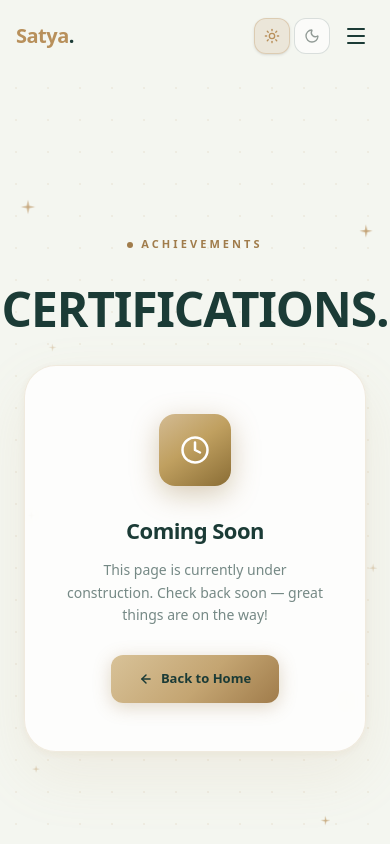
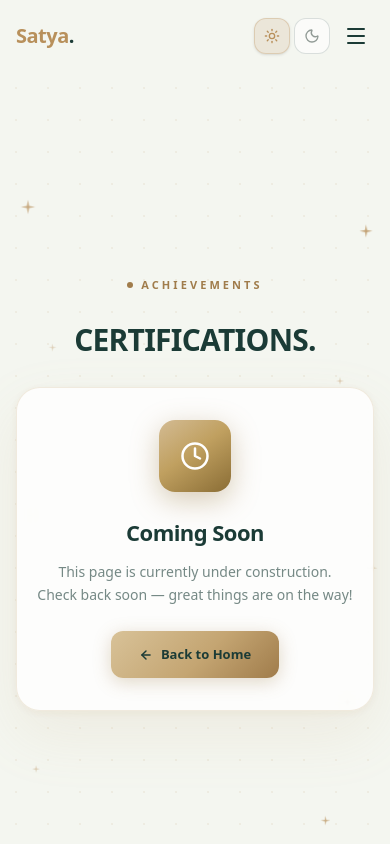
Before and after one commit to Satya889900/potfolie-frountend, a Next.js app: page /certifications in a window 390 px wide. Shown: the top 844 px of the page. Built offline with nearby package versions, Linux system fonts and the light colour scheme.

Commit message:
All pages responsive done

```diff
--- a/src/components/common/ComingSoon.tsx
+++ b/src/components/common/ComingSoon.tsx
@@ -97,7 +97,7 @@ export default function ComingSoonPage({ title, badge }: ComingSoonPageProps) {
       </div>
 
       {/* ── Page content ── */}
-      <div className="relative z-10 flex-1 flex flex-col items-center justify-center py-28 px-6 md:px-10 xl:px-16">
+      <div className="relative z-10 flex-1 flex flex-col items-center justify-center py-20 sm:py-28 px-4 sm:px-6 md:px-10 xl:px-16 overflow-hidden w-full">
         <div className="max-w-xl mx-auto w-full flex flex-col items-center text-center gap-8">
 
           {/* Badge */}
@@ -118,7 +118,7 @@ export default function ComingSoonPage({ title, badge }: ComingSoonPageProps) {
             initial={{ opacity: 0, y: -8 }}
             animate={{ opacity: 1, y: 0 }}
             transition={{ duration: 0.4, delay: 0.06 }}
-            className="text-5xl md:text-6xl lg:text-[4rem] font-black tracking-tight leading-none"
+            className="text-3xl min-[400px]:text-4xl sm:text-5xl md:text-6xl lg:text-[4rem] font-black tracking-tight leading-none break-words"
             style={{ color: isDark ? "#e8efe2" : "#1b3b36" }}
           >
             {title}
@@ -129,7 +129,7 @@ export default function ComingSoonPage({ title, badge }: ComingSoonPageProps) {
             initial={{ opacity: 0, y: 24 }}
             animate={{ opacity: 1, y: 0 }}
             transition={{ duration: 0.45, delay: 0.14 }}
-            className="w-full px-10 py-12 rounded-[2rem] flex flex-col items-center gap-7 backdrop-blur-sm"
+            className="w-full px-5 min-[400px]:px-6 sm:px-10 py-8 sm:py-12 rounded-3xl sm:rounded-[2rem] flex flex-col items-center gap-6 sm:gap-7 backdrop-blur-sm"
             style={{
               background: isDark ? "rgba(255,255,255,0.04)" : "rgba(255,255,255,0.78)",
               border: isDark
--- a/src/components/home/FeaturedProjects.tsx
+++ b/src/components/home/FeaturedProjects.tsx
@@ -14,7 +14,7 @@ export default function FeaturedProjects() {
       <div aria-hidden className="pointer-events-none absolute top-20 left-0 w-[420px] h-[420px] rounded-full bg-[#1b3b36]/5 dark:bg-[#1b3b36]/20 blur-[90px]" />
       <div aria-hidden className="pointer-events-none absolute bottom-10 right-0 w-[360px] h-[360px] rounded-full bg-[#b8905b]/5 dark:bg-[#b8905b]/10 blur-[80px]" />
 
-      <div className="max-w-7xl mx-auto px-6 relative z-10">
+      <div className="max-w-7xl mx-auto px-4 sm:px-6 relative z-10">
 
         {/* Header */}
         <div className="flex flex-col lg:flex-row lg:items-end justify-between gap-8 mb-16">
--- a/src/components/home/Statistics.tsx
+++ b/src/components/home/Statistics.tsx
@@ -104,7 +104,7 @@ function StatCard({ item, index }: { item: (typeof stats)[0]; index: number }) {
       className="group relative rounded-[1.5rem] overflow-hidden cursor-default shadow-[0_20px_40px_-10px_rgba(15,23,20,0.6)]"
     >
       {/* Card face */}
-      <div className="relative pt-10 pb-8 px-6 h-full rounded-[1.5rem] transition-all duration-300
+      <div className="relative pt-10 pb-8 px-4 sm:px-6 h-full rounded-[1.5rem] transition-all duration-300
         bg-[#152e2a] border border-[#2a5a40]/30
         hover:-translate-y-2 hover:border-[#b8905b]/30">
 
@@ -224,7 +224,7 @@ export default function Statistics() {
         </div>
       </div>
 
-      <div className="max-w-6xl mx-auto px-6 relative z-10">
+      <div className="max-w-6xl mx-auto px-4 sm:px-6 relative z-10">
 
         {/* Header */}
         <motion.div
```
